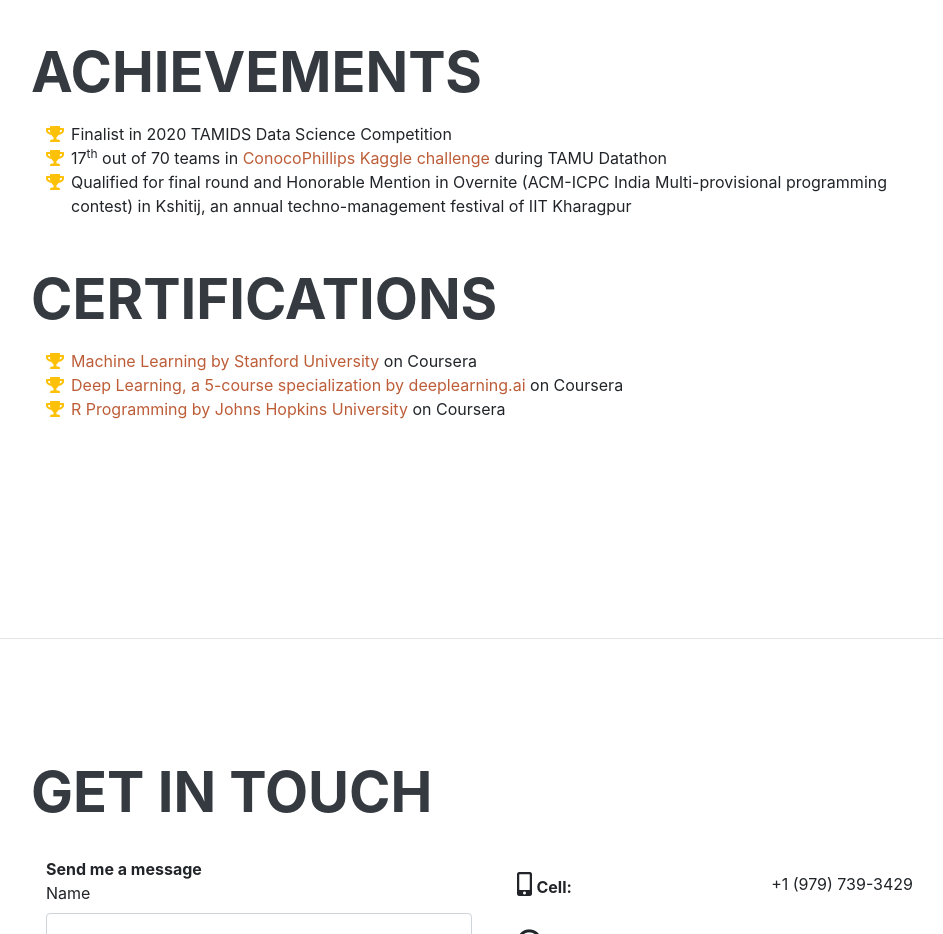
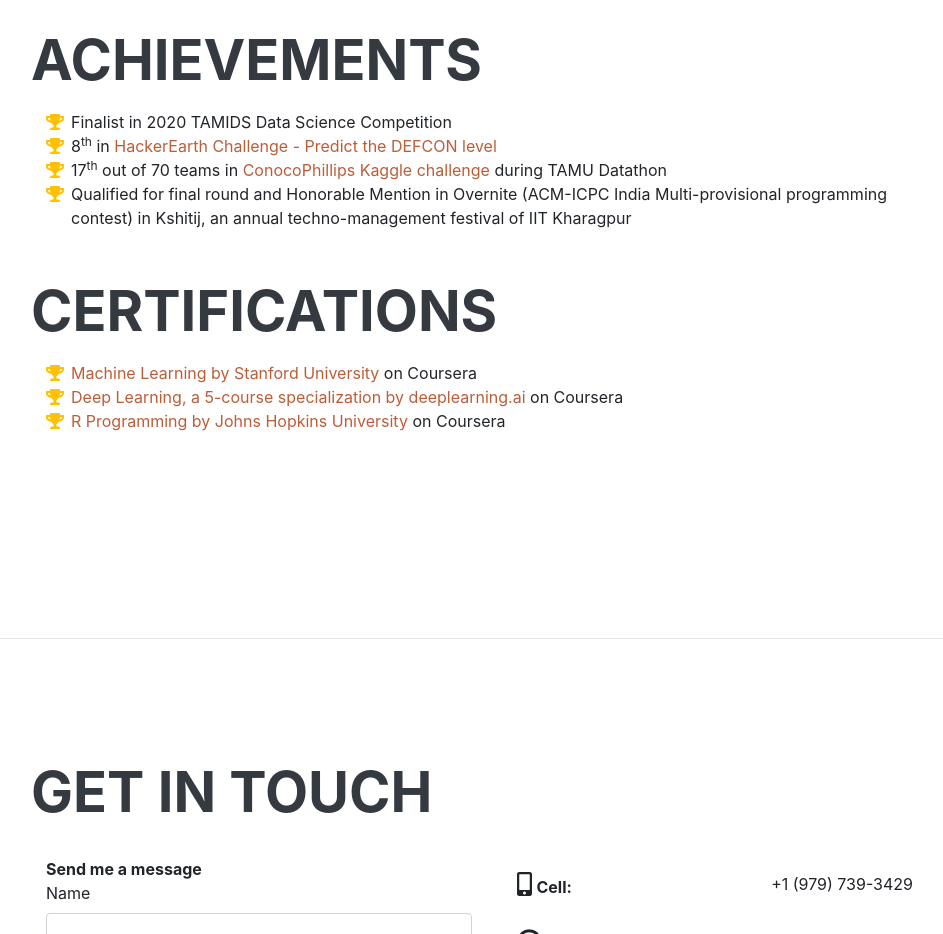
Before and after one commit to dsandeep0138/dsandeep0138.github.io, a plain HTML site: page index.html in a window 1280 px wide. Shown: the part 5500-6434 px from the top of the page, without its empty margins (289-1232 px from the left). Drawn offline with Linux system fonts and the light colour scheme; a web font is replaced by a local one.

Commit message:
Add HackerEarth challenge achievement.

```diff
--- a/index.html
+++ b/index.html
@@ -456,7 +456,10 @@
 	  		<li>
             			<i class="fa-li fa fa-trophy text-warning"></i>
 	    			Finalist in 2020 TAMIDS Data Science Competition</li>
-          		<li>
+	  		<li>
+            			<i class="fa-li fa fa-trophy text-warning"></i>
+				8<sup>th</sup> in <a href="https://www.hackerearth.com/challenges/competitive/hackerearth-machine-learning-challenge-predict-defcon-level/leaderboard/predict-the-defcon-level-21dcfc30/">HackerEarth Challenge - Predict the DEFCON level</a></li>
+			<li>
             			<i class="fa-li fa fa-trophy text-warning"></i>
             			17<sup>th</sup>
 	    			out of 70 teams in <a href="https://www.kaggle.com/c/equipfails/leaderboard"> ConocoPhillips Kaggle challenge </a> during TAMU Datathon</li>
```
